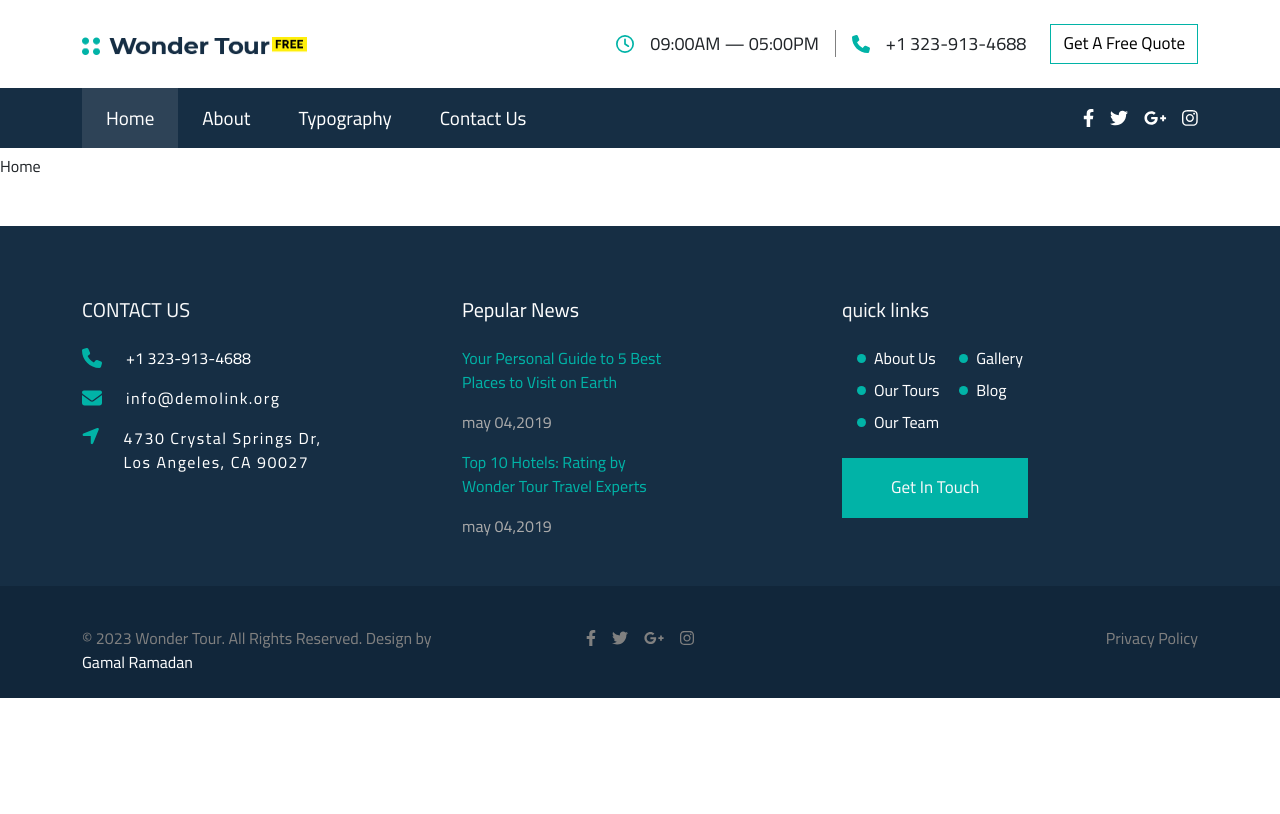
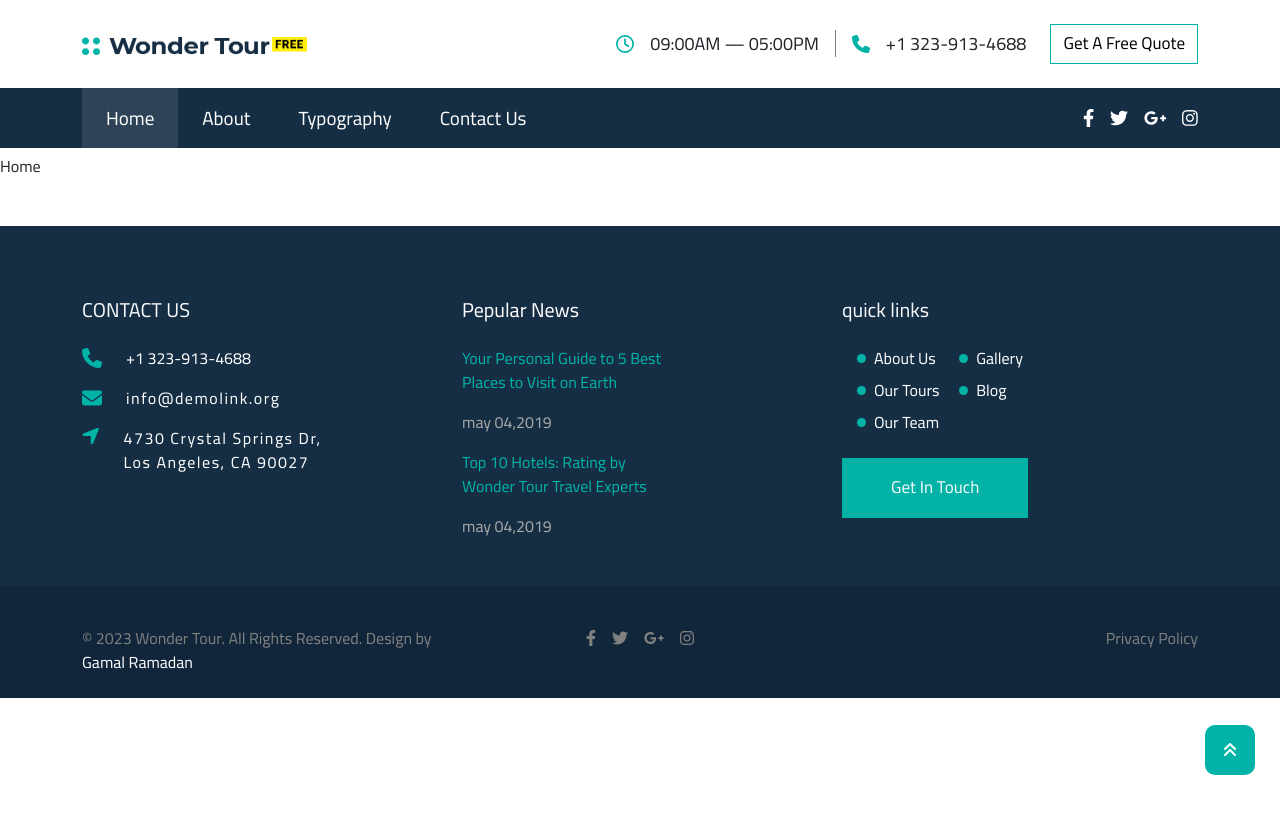
Before and after one commit to Gamal-Ramadan-1/Wonder-Tour, a React (Create React App) app: page / in a window 1280 px wide. Shown: the top 814 px of the page. Built offline with nearby package versions, Linux system fonts and the light colour scheme; a web font is replaced by a local one.

Commit message:
Create Button Scroll To Top But Not Complited

```diff
--- a/src/App.js
+++ b/src/App.js
@@ -6,6 +6,7 @@ import Typography from './pages/Typography'
 import ContactUs from './pages/ContactUs'
 import NoPage from './pages/NoPage'
 import Footer from "./components/Footer/Footer";
+import UpToTop from "./components/Buttons/UpToTop";
 
 function App() {
   return (
@@ -19,6 +20,7 @@ function App() {
         <Route path="*" element={<NoPage />} />
       </Routes>
       <Footer />
+      <UpToTop />
     </>
   );
 }
--- /dev/null
+++ b/src/components/Buttons/UpToTop.js
@@ -0,0 +1,14 @@
+import React from 'react'
+import './UpToTop.scss'
+const UpToTop = () => {
+    const Up = () => {
+        window.scrollTo({ top: 0, left: 0, behavior: 'smooth' });
+    }
+    return (
+            <div className='up' onClick={Up}>
+                <i className="fa-solid fa-angles-up"></i>
+            </div>
+    )
+}
+
+export default UpToTop
--- /dev/null
+++ b/src/components/Buttons/UpToTop.scss
@@ -0,0 +1,16 @@
+@import "../../Main-Scss//Vars.scss";
+.up {
+    width: 50px;
+    height: 50px;
+    position: fixed;
+    bottom: 25px;
+    right: 25px;
+    background-color: $Sucsess-Color !important;
+    border-radius: 10px !important;
+    cursor: pointer;
+    color: white;
+    display: flex !important;
+    justify-content: center;
+    align-items: center;
+    z-index: 1000;
+}
--- a/src/index.scss
+++ b/src/index.scss
@@ -2,3 +2,8 @@
     box-sizing: border-box !important;
     font-family: 'Cairo', sans-serif !important;
 }
+
+body{
+    position: relative;
+    height: 1000px;
+}
```
